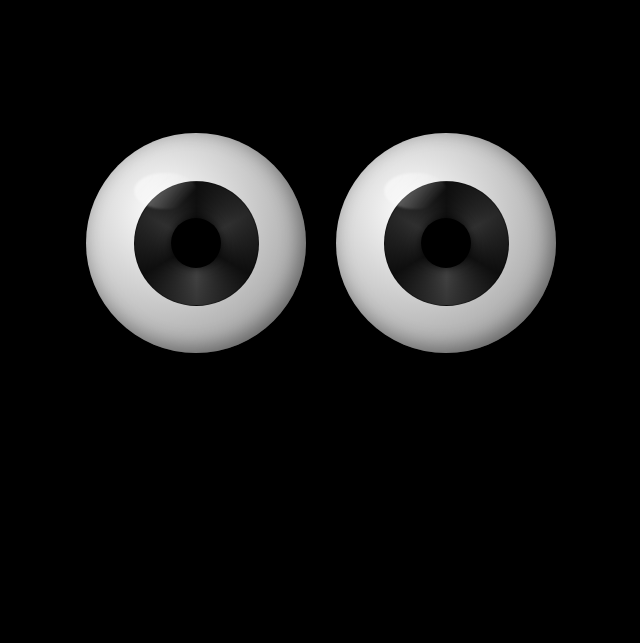
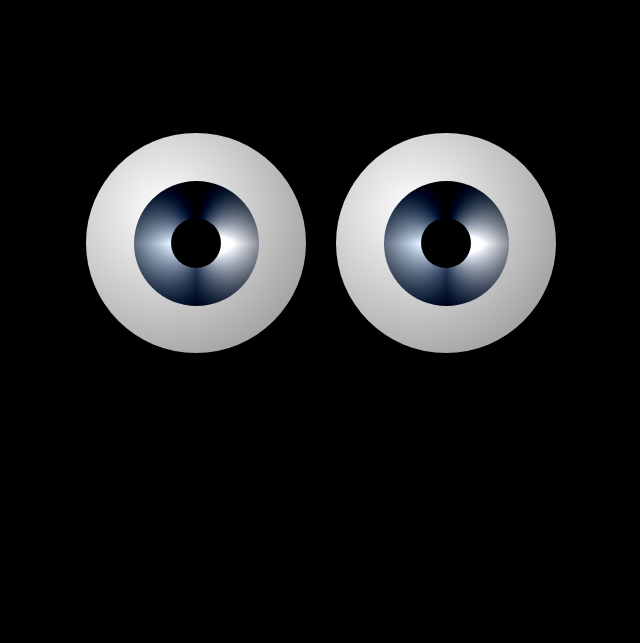
Before and after one commit to marcio-maker/Curioso3D, a plain HTML site: page index.html in a window 1280 px wide. Shown: the part 157-800 px from the top of the page, without its empty margins (319-959 px from the left). Drawn offline with Linux system fonts and the light colour scheme.

Commit message:
Update title and style of modal in index.html

```diff
--- a/index.html
+++ b/index.html
@@ -3,105 +3,119 @@
 <head>
     <meta charset="UTF-8">
     <meta name="viewport" content="width=device-width, initial-scale=1.0">
-    <title>MONO - Eye Curious Modal Zero JS</title>
+    <title>MONO - Eye Sensor Pro</title>
     <style>
         :root {
-            --eye-size: 220px; --iris-size: 125px; --pupil-size: 50px; --gap: 30px; --bg: #000;
+            --eye-size: 220px;
+            --iris-size: 125px;
+            --pupil-size: 50px;
+            --gap: 30px;
+            --bg: #000;
+            /* Variáveis de controle de movimento */
+            --mx: 0%;
+            --my: 0%;
         }
 
         @media (max-width: 480px) {
-            :root { --eye-size: 100px; --iris-size: 55px; --pupil-size: 24px; --gap: 15px; }
+            :root { --eye-size: 120px; --iris-size: 65px; --pupil-size: 28px; --gap: 15px; }
         }
 
-        * { margin: 0; padding: 0; box-sizing: border-box; font-family: 'Segoe UI', sans-serif; }
-        body { background: var(--bg); height: 100vh; display: flex; justify-content: center; align-items: center; overflow: hidden; perspective: 1000px; }
+        * { margin: 0; padding: 0; box-sizing: border-box; }
+        body { background: var(--bg); height: 100vh; display: flex; justify-content: center; align-items: center; overflow: hidden; }
 
-        /* Esconder o checkbox que controla o modal */
         #modal-engine { display: none; }
 
-        /* Sensores de movimento */
-        .eye-track-grid { position: absolute; width: 100%; height: 100%; display: grid; grid-template-columns: repeat(3, 1fr); grid-template-rows: repeat(3, 1fr); z-index: 5; }
+        /* GRADE DE SENSORES 5x5 (25 zonas de detecção) */
+        .eye-track-grid {
+            position: absolute;
+            top: 0; left: 0;
+            width: 100vw;
+            height: 100vh;
+            display: grid;
+            grid-template-columns: repeat(5, 1fr);
+            grid-template-rows: repeat(5, 1fr);
+            z-index: 50; /* Acima de tudo para captar o toque */
+        }
+
         .sensor { width: 100%; height: 100%; }
 
-        /* O Label agora envolve os olhos para que o clique neles ative o checkbox */
-        .eye-trigger { cursor: pointer; z-index: 10; display: flex; gap: var(--gap); }
+        .eye-trigger {
+            display: flex;
+            gap: var(--gap);
+            z-index: 10;
+            pointer-events: none; /* Permite que o toque passe para os sensores abaixo */
+        }
 
+        /* Os olhos agora reagem ao sensor pai */
         .liquid-object {
-            position: relative; width: var(--eye-size); height: var(--eye-size);
+            position: relative;
+            width: var(--eye-size);
+            height: var(--eye-size);
+            border-radius: 50%;
+            background: radial-gradient(circle at 35% 35%, #fff 0%, #d1d1d1 40%, #888 100%);
             display: flex; justify-content: center; align-items: center;
-            border-radius: 50%; background: radial-gradient(circle at 35% 35%, #fff 0%, #d1d1d1 40%, #888 100%);
-            box-shadow: inset -5px -5px 20px rgba(0,0,0,0.4), 0 10px 30px rgba(0,0,0,0.6);
-            transform-style: preserve-3d; transition: all 0.4s cubic-bezier(0.175, 0.885, 0.32, 1.275);
+            transition: transform 0.2s ease;
             animation: blink 7s infinite;
         }
 
-        /* Hover fechar */
-        .eye-trigger:hover .liquid-object { transform: scaleY(0.02) scaleX(1.1); filter: blur(2px); opacity: 0.6; animation: none; }
+        .liquid-object span { position: absolute; border-radius: 50%; transition: transform 0.15s ease-out; }
 
-        .liquid-object span { position: absolute; border-radius: 50%; transition: transform 0.3s ease-out; }
-
-        /* span 1: Íris */
+        /* Íris */
         .liquid-object span:nth-child(1) {
-            width: var(--iris-size); height: var(--iris-size);
-            background: radial-gradient(circle, transparent 30%, rgba(0,0,0,0.4) 100%), conic-gradient(from 0deg, #111, #333, #111, #444, #111, #333, #111);
-            z-index: 1; border: 1px solid rgba(0,0,0,0.3); animation: iris-sync 10s infinite ease-in-out;
+            width: var(--iris-size);
+            height: var(--iris-size);
+            background: radial-gradient(circle, transparent 25%, rgba(0, 8, 20, 0.8) 100%),
+                        conic-gradient(from 0deg, #0a192f, #ffffff, #4a5568, #cbd5e0, #0a192f);
+            filter: contrast(1.6);
+            z-index: 1;
         }
 
-        /* span 2: Pupila */
+        /* Pupila */
         .liquid-object span:nth-child(2) {
-            width: var(--pupil-size); height: var(--pupil-size); background: #000; z-index: 2;
-            box-shadow: 0 0 10px rgba(0,0,0,0.8); animation: pupil-autonomous 10s infinite ease-in-out;
+            width: var(--pupil-size);
+            height: var(--pupil-size);
+            background: #000;
+            z-index: 2;
+            transform: translate(var(--mx), var(--my)); /* Movimento dinâmico via CSS vars */
         }
 
-        /* span 3: Reflexo */
-        .liquid-object span:nth-child(3) {
-            width: calc(var(--eye-size) / 3.5); height: calc(var(--eye-size) / 6);
-            background: linear-gradient(135deg, rgba(255,255,255,0.6) 0%, rgba(255,255,255,0) 80%);
-            top: 18%; left: 22%; filter: blur(1px); z-index: 5;
+        /* LOGICA DE MOVIMENTO (Mapeamento 5x5) */
+        /* Linha 1 */
+        .sensor:nth-child(1):hover ~ .eye-trigger { --mx: -35%; --my: -35%; }
+        .sensor:nth-child(2):hover ~ .eye-trigger { --mx: -18%; --my: -40%; }
+        .sensor:nth-child(3):hover ~ .eye-trigger { --mx: 0%;   --my: -45%; }
+        .sensor:nth-child(4):hover ~ .eye-trigger { --mx: 18%;  --my: -40%; }
+        .sensor:nth-child(5):hover ~ .eye-trigger { --mx: 35%;  --my: -35%; }
+        /* Linha 3 (Centro) */
+        .sensor:nth-child(11):hover ~ .eye-trigger { --mx: -45%; --my: 0%; }
+        .sensor:nth-child(13):hover ~ .eye-trigger { --mx: 0%;   --my: 0%; }
+        .sensor:nth-child(15):hover ~ .eye-trigger { --mx: 45%;  --my: 0%; }
+        /* Linha 5 (Base) */
+        .sensor:nth-child(21):hover ~ .eye-trigger { --mx: -35%; --my: 35%; }
+        .sensor:nth-child(23):hover ~ .eye-trigger { --mx: 0%;   --my: 45%; }
+        .sensor:nth-child(25):hover ~ .eye-trigger { --mx: 35%;  --my: 35%; }
+
+        /* Quando o mouse sai da tela, a pupila volta a animar sozinha */
+        .eye-track-grid:not(:hover) ~ .eye-trigger .liquid-object span:nth-child(2) {
+            animation: pupil-autonomous 10s infinite ease-in-out;
         }
 
-        /* --- MODAL E CARD --- */
+        @keyframes blink { 0%, 96%, 100% { transform: scaleY(1); } 98% { transform: scaleY(0.01); } }
+
+        /* Modal remains the same but trigger is a hidden full-screen label when needed */
         .modal-overlay {
             position: fixed; top: 0; left: 0; width: 100%; height: 100%;
             background: rgba(0, 0, 0, 0.9); backdrop-filter: blur(15px);
             display: flex; justify-content: center; align-items: center;
-            z-index: 100; opacity: 0; pointer-events: none; transition: 0.5s ease;
+            z-index: 100; opacity: 0; pointer-events: none; transition: 0.5s;
         }
+        #modal-engine:checked ~ .modal-overlay { opacity: 1; pointer-events: auto; }
 
-        .card {
-            background: #111; color: white; padding: 30px; border-radius: 20px;
-            text-align: center; border: 1px solid #333; transform: scale(0.7); transition: 0.5s cubic-bezier(0.175, 0.885, 0.32, 1.275);
+        /* O rótulo para abrir o modal agora deve cobrir o olho mas ficar abaixo dos sensores */
+        .open-modal-label {
+            position: absolute; width: var(--eye-size); height: var(--eye-size);
+            z-index: 60; cursor: pointer;
         }
-
-        .close-btn {
-            margin-top: 20px; padding: 10px 25px; background: white; color: black;
-            border-radius: 50px; cursor: pointer; display: inline-block; font-weight: bold;
-        }
-
-        /* LOGICA ZERO JS: Quando checkbox checado, mostra modal */
-        #modal-engine:checked ~ .modal-overlay { opacity: 1; pointer-events: auto; }
-        #modal-engine:checked ~ .modal-overlay .card { transform: scale(1); }
-
-        /* Animações e Sensores */
-        @keyframes pupil-autonomous {
-            0%, 100% { transform: translateZ(25px) translate(0, 0) scale(1); }
-            20% { transform: translateZ(25px) translate(15%, -12%) scale(1.1); }
-            50% { transform: translateZ(25px) translate(-10%, 15%) scale(0.9); }
-        }
-        @keyframes iris-sync {
-            0%, 100% { transform: translateZ(12px) translate(0, 0); }
-            20% { transform: translateZ(12px) translate(8%, -6%); }
-        }
-        @keyframes blink { 0%, 96%, 100% { transform: scaleY(1); } 98% { transform: scaleY(0.01); } }
-
-        /* Rastreamento */
-        .eye-track-grid:hover ~ .eye-trigger .liquid-object span { animation: none !important; }
-        .sensor:nth-child(1):hover ~ .eye-trigger .liquid-object span:nth-child(2) { transform: translateZ(25px) translate(-28%, -28%); }
-        .sensor:nth-child(2):hover ~ .eye-trigger .liquid-object span:nth-child(2) { transform: translateZ(25px) translate(0%, -32%); }
-        .sensor:nth-child(3):hover ~ .eye-trigger .liquid-object span:nth-child(2) { transform: translateZ(25px) translate(28%, -28%); }
-        .sensor:nth-child(6):hover ~ .eye-trigger .liquid-object span:nth-child(2) { transform: translateZ(25px) translate(32%, 0%); }
-        .sensor:nth-child(4):hover ~ .eye-trigger .liquid-object span:nth-child(2) { transform: translateZ(25px) translate(-32%, 0%); }
-        .sensor:nth-child(8):hover ~ .eye-trigger .liquid-object span:nth-child(2) { transform: translateZ(25px) translate(0%, 32%); }
     </style>
 </head>
 <body>
@@ -109,9 +123,11 @@
     <input type="checkbox" id="modal-engine">
 
     <div class="eye-track-grid">
-        <div class="sensor"></div><div class="sensor"></div><div class="sensor"></div>
-        <div class="sensor"></div><div class="sensor"></div><div class="sensor"></div>
-        <div class="sensor"></div><div class="sensor"></div><div class="sensor"></div>
+        <div class="sensor"></div><div class="sensor"></div><div class="sensor"></div><div class="sensor"></div><div class="sensor"></div>
+        <div class="sensor"></div><div class="sensor"></div><div class="sensor"></div><div class="sensor"></div><div class="sensor"></div>
+        <div class="sensor"></div><div class="sensor"></div><div class="sensor"></div><div class="sensor"></div><div class="sensor"></div>
+        <div class="sensor"></div><div class="sensor"></div><div class="sensor"></div><div class="sensor"></div><div class="sensor"></div>
+        <div class="sensor"></div><div class="sensor"></div><div class="sensor"></div><div class="sensor"></div><div class="sensor"></div>
     </div>
 
     <label for="modal-engine" class="eye-trigger">
@@ -124,10 +140,10 @@
     </label>
 
     <div class="modal-overlay">
-        <div class="card">
-            <h2>Curiosidade Ativada</h2>
-            <p style="margin: 15px 0; color: #888;">Você clicou nos olhos MONO. Este modal funciona sem uma única linha de JavaScript.</p>
-            <label for="modal-engine" class="close-btn">FECHAR</label>
+        <div class="card" style="background:#111; padding:40px; border-radius:30px; border:1px solid #333; text-align:center; color:white;">
+            <h2 style="color: #1e90ff;">MakerStudioIA</h2>
+            <p>Design inteligente ativado pelo olhar.</p>
+            <label for="modal-engine" style="display:block; margin-top:20px; background:#fff; color:#000; padding:10px 20px; border-radius:20px; cursor:pointer; font-weight:bold;">VOLTAR</label>
         </div>
     </div>
 
```
